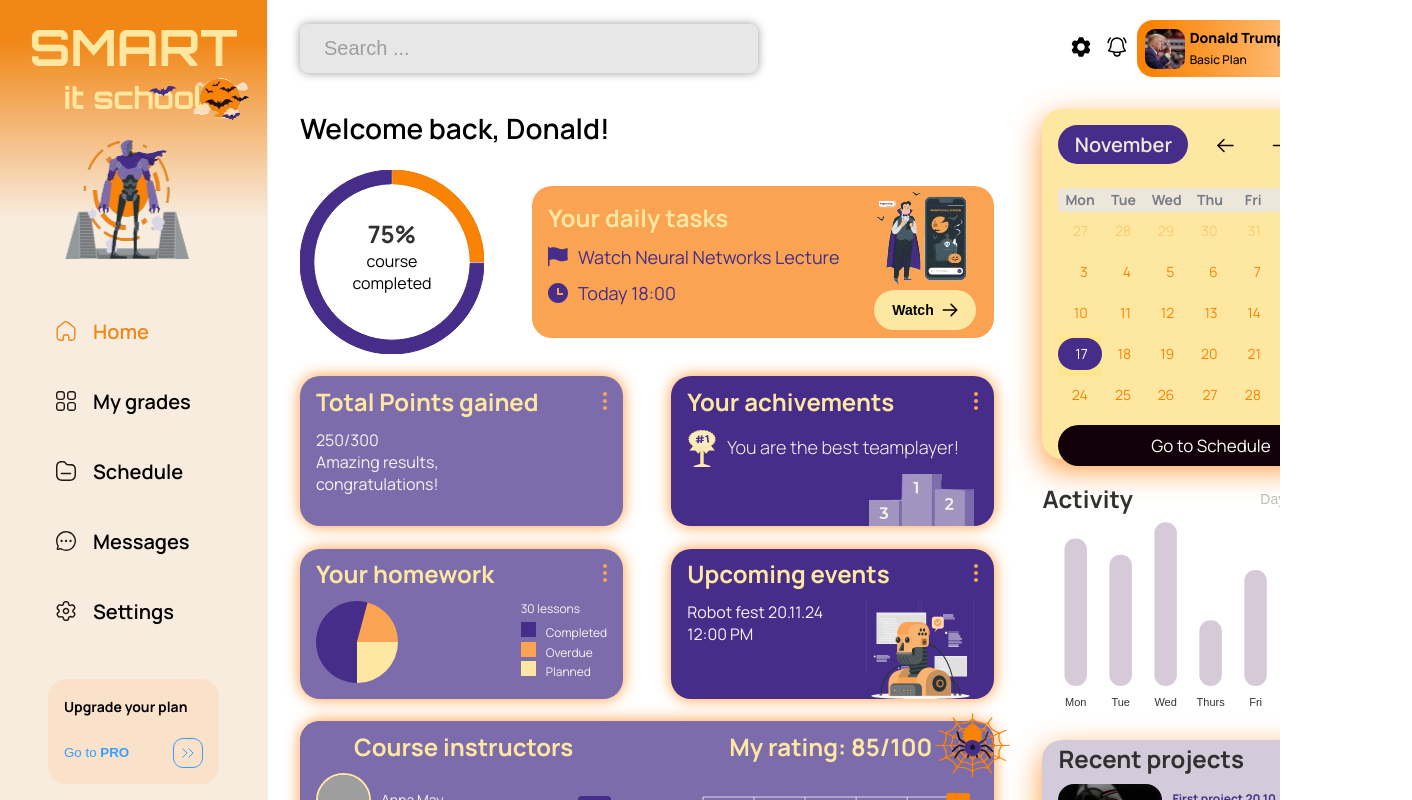
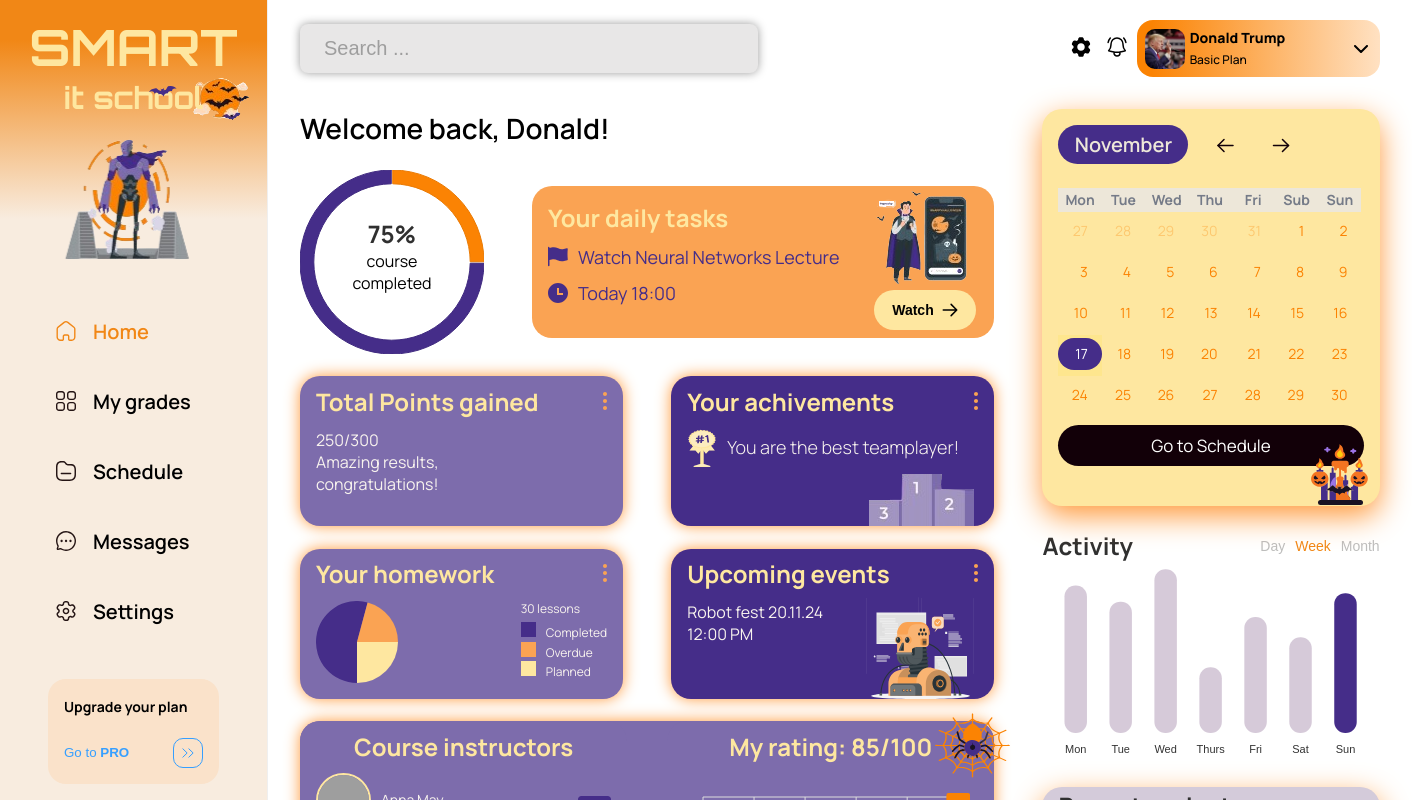
Before and after one commit to SafariOl/Dashboard, a React (Create React App) app: page / in a window 1280 px wide. Shown: the top 800 px of the page, 1412 px wide, since content can reach past the window. Built offline with nearby package versions, Linux system fonts and the light colour scheme; grey boxes are pictures that could not be loaded.

Commit message:
styles commiy

```diff
--- a/src/components/Calendar.jsx
+++ b/src/components/Calendar.jsx
@@ -22,7 +22,7 @@ export default function Calendar() {
 
 
   return (
-    <div className='calendar' style={{width: '100%', background: '#FEE7A0', maxHeight: 350, padding: '1em', borderRadius: 20, position: 'relative', paddingBottom: '2.5em'}}>
+    <div className='calendar' style={{width: '100%', background: '#FEE7A0', padding: '1em', borderRadius: 20, position: 'relative', paddingBottom: '2.5em'}}>
         <FullCalendar
           plugins={[ interactionPlugin, dayGridPlugin ]}
           initialView="dayGridMonth"
--- a/src/style.css
+++ b/src/style.css
@@ -12,8 +12,7 @@ body {
 .wrapper {
   margin: 0 auto;
   width: 100%;
-  height: 100vh;
-  overflow: hidden;
+  max-height: 100vh;
   max-width: 1440px;
 }
 
@@ -143,6 +142,7 @@ button, input {
 }
 
 .home {
+  max-height: 100vh;
   padding: 0em 2em;
 }
 .home h2 {
--- a/src/style.scss
+++ b/src/style.scss
@@ -12,8 +12,7 @@ body{
 .wrapper{
     margin: 0 auto;
     width: 100%;
-    height: 100vh;
-    overflow: hidden;
+    max-height: 100vh;
     max-width: 1440px;
 }
 
@@ -144,6 +143,7 @@ button, input{
 }
 
 .home{
+    max-height: 100vh;
     padding: 0em 2em;
     h2{
       font-weight: 600;
```
Also changed, not shown: 1 other file (tests, documents, lock files or other folders).
